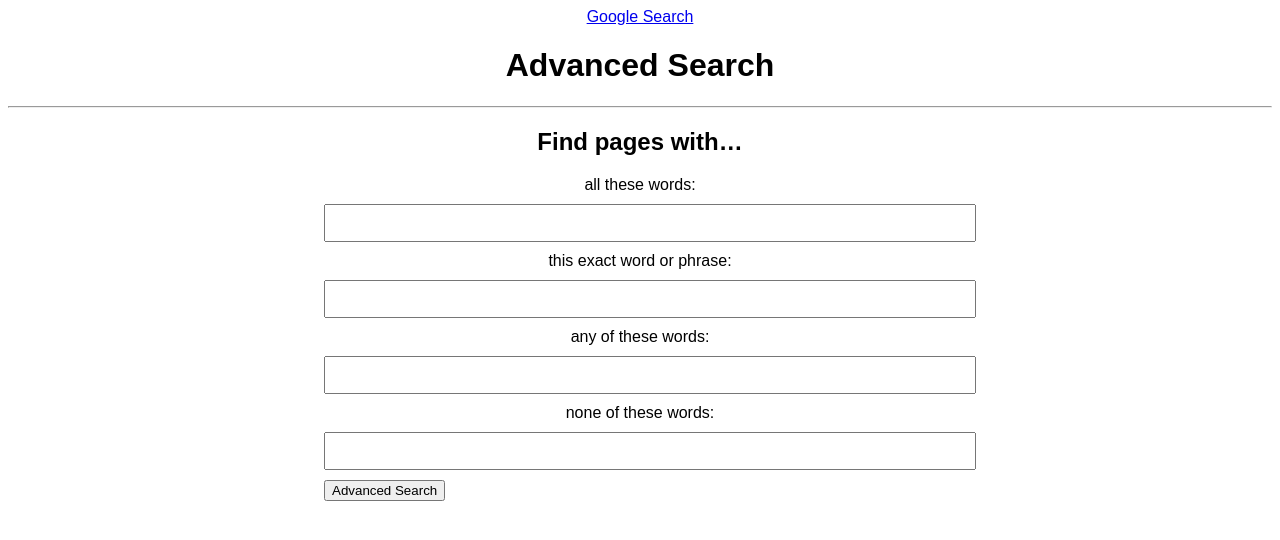
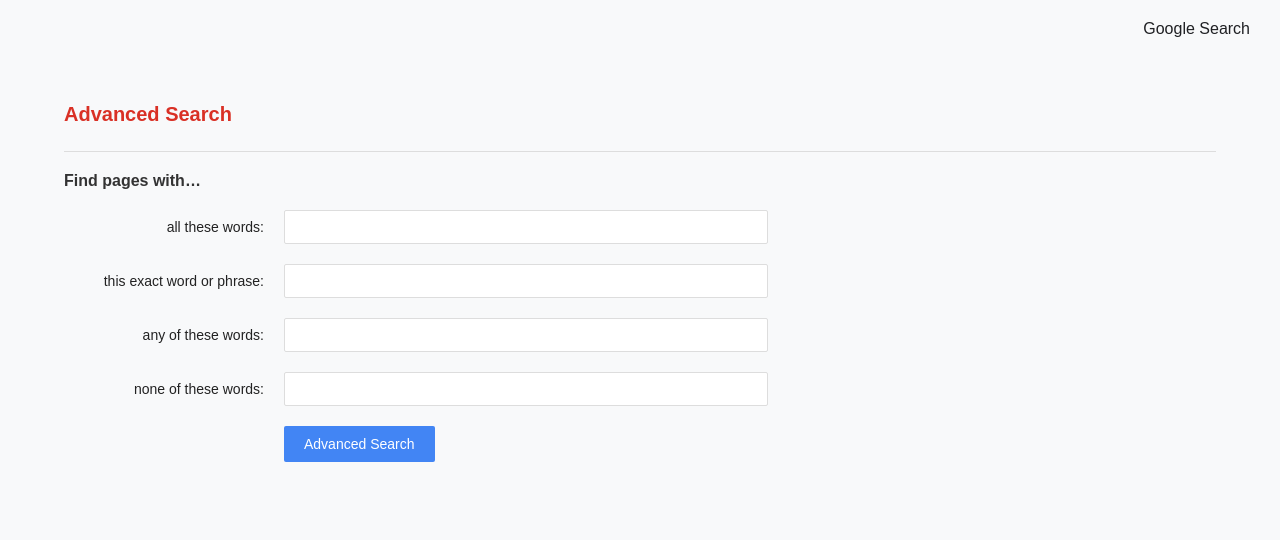
Before and after one commit to Alphiii2005/Google-clone, a plain HTML site: page advanced.html in a window 1280 px wide. Drawn offline with Linux system fonts and the light colour scheme.

Commit message:
Update style.css

```diff
--- a/style.css
+++ b/style.css
@@ -1,78 +1,156 @@
+/* General Styles */
 body {
   font-family: Arial, sans-serif;
-  text-align: center;
+  margin: 0;
+  padding: 0;
+  display: flex;
+  flex-direction: column;
+  align-items: center;
+  background-color: #f8f9fa;
 }
 
-.nav {
-  text-align: right;
-  padding: 10px;
+.links {
+  align-self: flex-end;
+  margin: 20px;
 }
 
-.nav a {
-  margin-right: 15px;
+.links a {
+  margin: 0 10px;
   text-decoration: none;
-  color: #000;
-  font-size: 14px;
+  color: #202124;
+}
+
+.links a:hover {
+  text-decoration: underline;
 }
 
 .container {
+  text-align: center;
   margin-top: 100px;
 }
 
-.logo {
-  width: 300px;
+img {
+  width: 272px;
+  margin-bottom: 20px;
 }
 
 .search-bar {
   width: 500px;
   padding: 10px;
-  font-size: 18px;
-  border-radius: 25px;
+  font-size: 16px;
   border: 1px solid #dfe1e5;
+  border-radius: 24px;
+  box-shadow: 0 1px 6px rgba(32, 33, 36, 0.28);
+  margin-bottom: 20px;
 }
 
-.buttons {
-  margin-top: 20px;
+.search-bar:focus {
+  outline: none;
+  border-color: #4285f4;
 }
 
-.buttons input {
+.buttons button {
   background-color: #f8f9fa;
-  border: 1px solid #dfe1e5;
+  border: 1px solid #f8f9fa;
+  border-radius: 4px;
+  color: #5f6368;
+  font-size: 14px;
   padding: 10px 20px;
-  font-size: 16px;
   margin: 5px;
   cursor: pointer;
 }
 
-.buttons input:hover {
-  border: 1px solid #c0c0c0;
+.buttons button:hover {
+  border: 1px solid #dadce0;
+  box-shadow: 0 1px 2px rgba(0, 0, 0, 0.1);
+}
+
+.advanced-search-button {
+  background-color: #4285f4;
+  color: #fff;
+  border: none;
+  padding: 10px 20px;
+  font-size: 14px;
+  border-radius: 2px;
+  cursor: pointer;
+}
+
+.advanced-search-button:hover {
+  background-color: #357abd;
+}
+
+/* Advanced Search Page Styles */
+.advanced-container {
+  width: 90%;
+  max-width: 1500px;
+  margin: 20px auto;
+  text-align: left;
+}
+
+.advanced-heading {
+  color: #d93025;
+  font-size: 20px;
+  margin: 25px 0;
+}
+
+hr {
+  border: 0;
+  height: 1px;
+  background: #ddd;
+  margin-bottom: 20px;
+}
+
+.find-pages-heading {
+  font-size: 16px;
+  color: #333;
+  margin-bottom: 20px;
+}
+
+.advanced-form-group {
+  display: flex;
+  align-items: center;
+  margin-bottom: 20px;
+}
+
+.advanced-label {
+  width: 200px;
+  padding-right: 20px;
+  text-align: right;
+}
+
+.advanced-label label {
+  font-size: 14px;
+  color: #222;
 }
 
 .advanced-input {
-  margin: 10px 0;
-  text-align: left;
-  width: 50%;
-  margin-left: auto;
-  margin-right: auto;
-}
-
-.advanced-input label {
-  display: block;
-  font-weight: bold;
-  margin-bottom: 5px;
+  flex: 1;
 }
 
 .advanced-input input {
-  width: 100%;
+  width: 50%;
   padding: 8px;
-  font-size: 16px;
+  font-size: 14px;
+  border: 1px solid #ddd;
+  border-radius: 2px;
 }
 
-.advanced-btn {
-  background-color: #1a73e8 !important;
-  color: white !important;
+.advanced-input input:focus {
+  outline: none;
+  border-color: #4285f4;
+  box-shadow: 0 0 5px rgba(66, 133, 244, 0.5);
+}
+
+.advanced-search-button {
+  background-color: #4285f4;
+  color: #fff;
   border: none;
   padding: 10px 20px;
+  font-size: 14px;
+  border-radius: 2px;
   cursor: pointer;
-  font-size: 16px;
 }
+
+.advanced-search-button:hover {
+  background-color: #357abd;
+}
```
